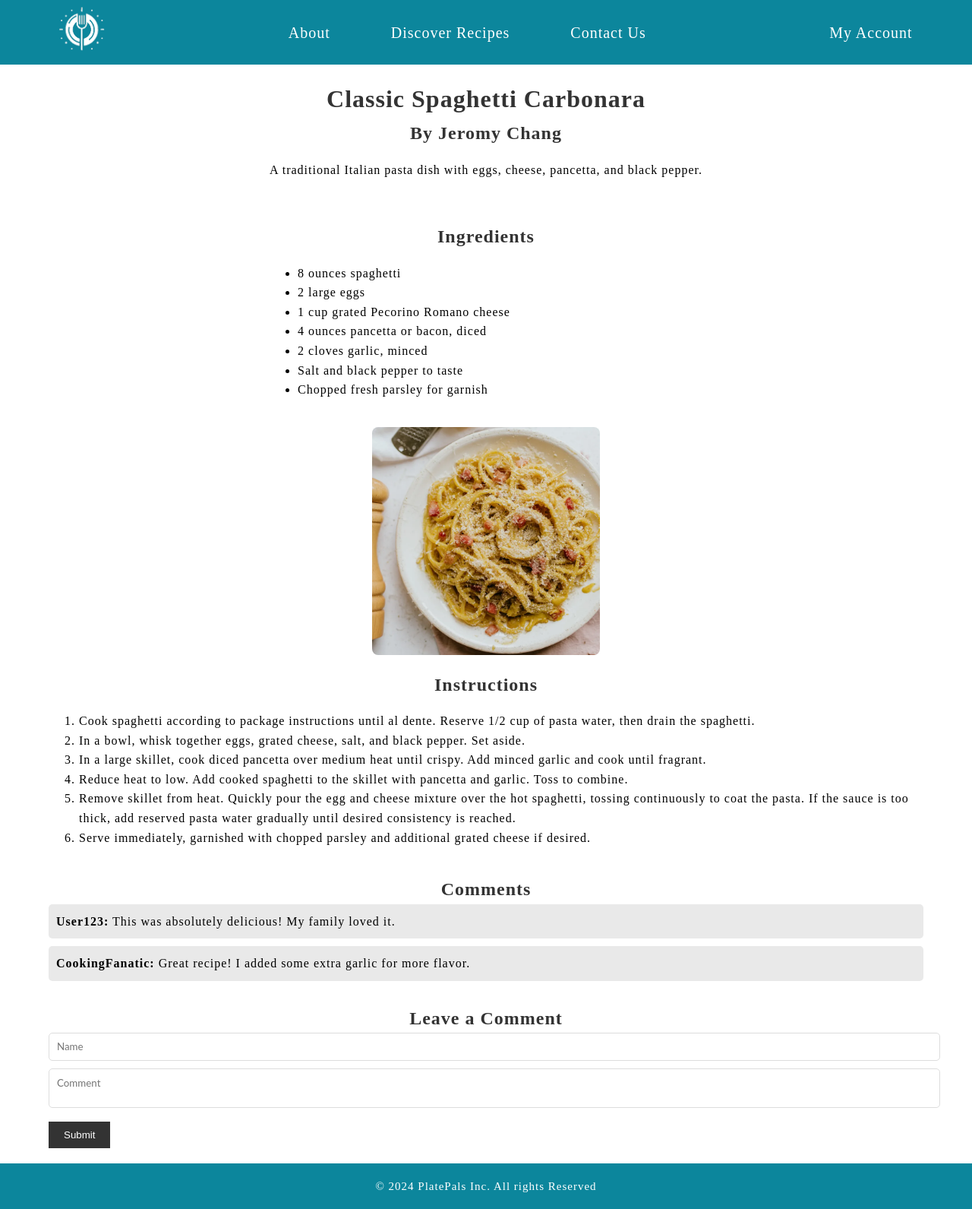
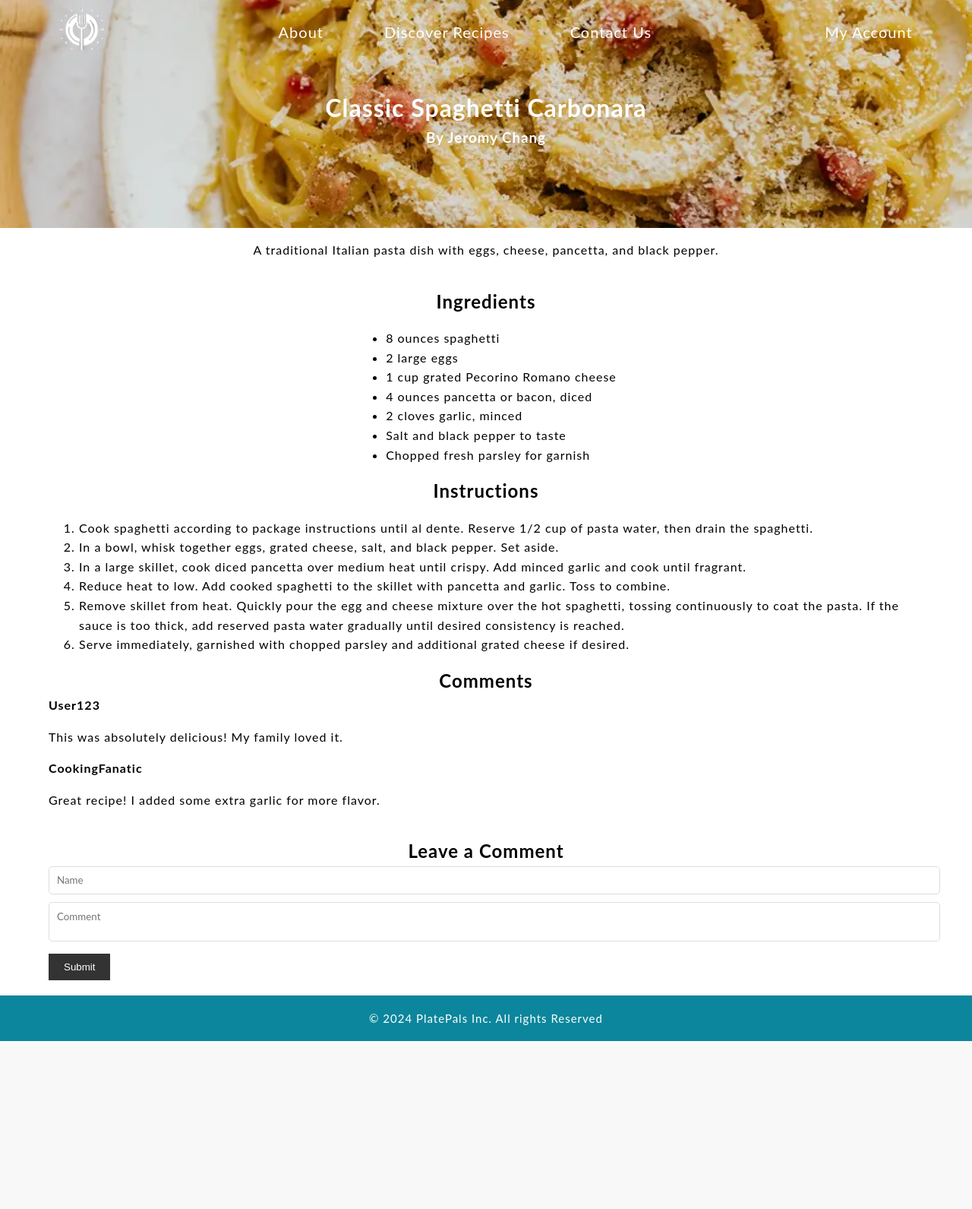
Before and after one commit to asterli/PlatePals, a PHP site: page /recipepage.html in a window 1280 px wide. Shown: the whole page at 76% size. After the commit the page ends 1370 px from the top, so only its background shows below. Run offline with PHP 8.4, Linux system fonts and the light colour scheme.

Commit message:
update recipe page

```diff
--- a/recipepage.css
+++ b/recipepage.css
@@ -1,3 +1,13 @@
+body {
+  font-family: "Lato", sans-serif;
+}
+
+nav {
+  background-color: transparent;
+  margin-bottom: 2rem;
+  gap: 3rem;
+}
+
 .container {
   display: flex;
   flex-direction: column;
@@ -13,37 +23,39 @@ img {
 .recipe-header {
   display: flex;
   flex-direction: column;
-  align-items: center;
-  margin-top: 20px;
+  width: 100%;
+  background-image: url("images/spaghetti.png");
+  background-size: cover;
+  background-position: center;
+  height: 300px;
 }
+
 h1,
-h2 {
+h2,
+h3 {
   text-align: center;
-  color: #333;
+  color: white;
   margin: 0;
+}
+
+.title {
+  color: black;
 }
 .ingredients,
 .instructions,
 .comments,
 .comment-form {
-  margin-top: 20px;
   width: 90%;
 }
 
-.ingredients-container {
+.ingredients {
   display: flex;
+  flex-direction: column;
   justify-content: center;
-  gap: 20px;
-  flex-wrap: wrap;
   align-items: center;
   margin-top: 20px;
 }
-.comments div {
-  margin-bottom: 10px;
-  padding: 10px;
-  background: #e9e9e9;
-  border-radius: 5px;
-}
+
 .comments h3 {
   margin-top: 0;
 }
--- a/recipepage.html
+++ b/recipepage.html
@@ -9,6 +9,7 @@
     <title>Recipe</title>
   </head>
   <body>
+    <div class="recipe-header">
       <nav>
         <ul>
           <li id="logo">
@@ -22,19 +23,18 @@
           <li><a href="account.html">My Account</a></li>
         </ul>
       </nav>
+      <h1 class="rufina-bold">Classic Spaghetti Carbonara</h1>
+      <h3 class="rufina-bold">By Jeromy Chang</h3>
+    </div>
     <main>
       <div class="container">
-        <div class="recipe-header">
-          <h1>Classic Spaghetti Carbonara</h1>
-          <h2>By Jeromy Chang</h2>
-        </div>
         <p>
           A traditional Italian pasta dish with eggs, cheese, pancetta, and
           black pepper.
         </p>
-        <div class="ingredients-container">
+
         <div class="ingredients">
-            <h2>Ingredients</h2>
+          <h2 class="title">Ingredients</h2>
           <ul>
             <li>8 ounces spaghetti</li>
             <li>2 large eggs</li>
@@ -45,14 +45,9 @@
             <li>Chopped fresh parsley for garnish</li>
           </ul>
         </div>
-          <img
-            src="images/spaghetti.png"
-            width="300px"
-            alt="Classic Spaghetti Carbonara"
-          />
-        </div>
+
         <div class="instructions">
-          <h2>Instructions</h2>
+          <h2 class="title">Instructions</h2>
           <ol>
             <li>
               Cook spaghetti according to package instructions until al dente.
@@ -83,18 +78,18 @@
           </ol>
         </div>
         <div class="comments">
-          <h2>Comments</h2>
+          <h2 class="title">Comments</h2>
           <div>
-            <strong>User123:</strong> This was absolutely delicious! My family
-            loved it.
+            <strong>User123</strong>
+            <p>This was absolutely delicious! My family loved it.</p>
           </div>
           <div>
-            <strong>CookingFanatic:</strong> Great recipe! I added some extra
-            garlic for more flavor.
+            <strong>CookingFanatic</strong>
+            <p>Great recipe! I added some extra garlic for more flavor.</p>
           </div>
         </div>
         <div class="comment-form">
-          <h2>Leave a Comment</h2>
+          <h2 class="title">Leave a Comment</h2>
           <form>
             <input
               placeholder="Name"
```
Lines whose indentation alone changed are shown as unchanged.
